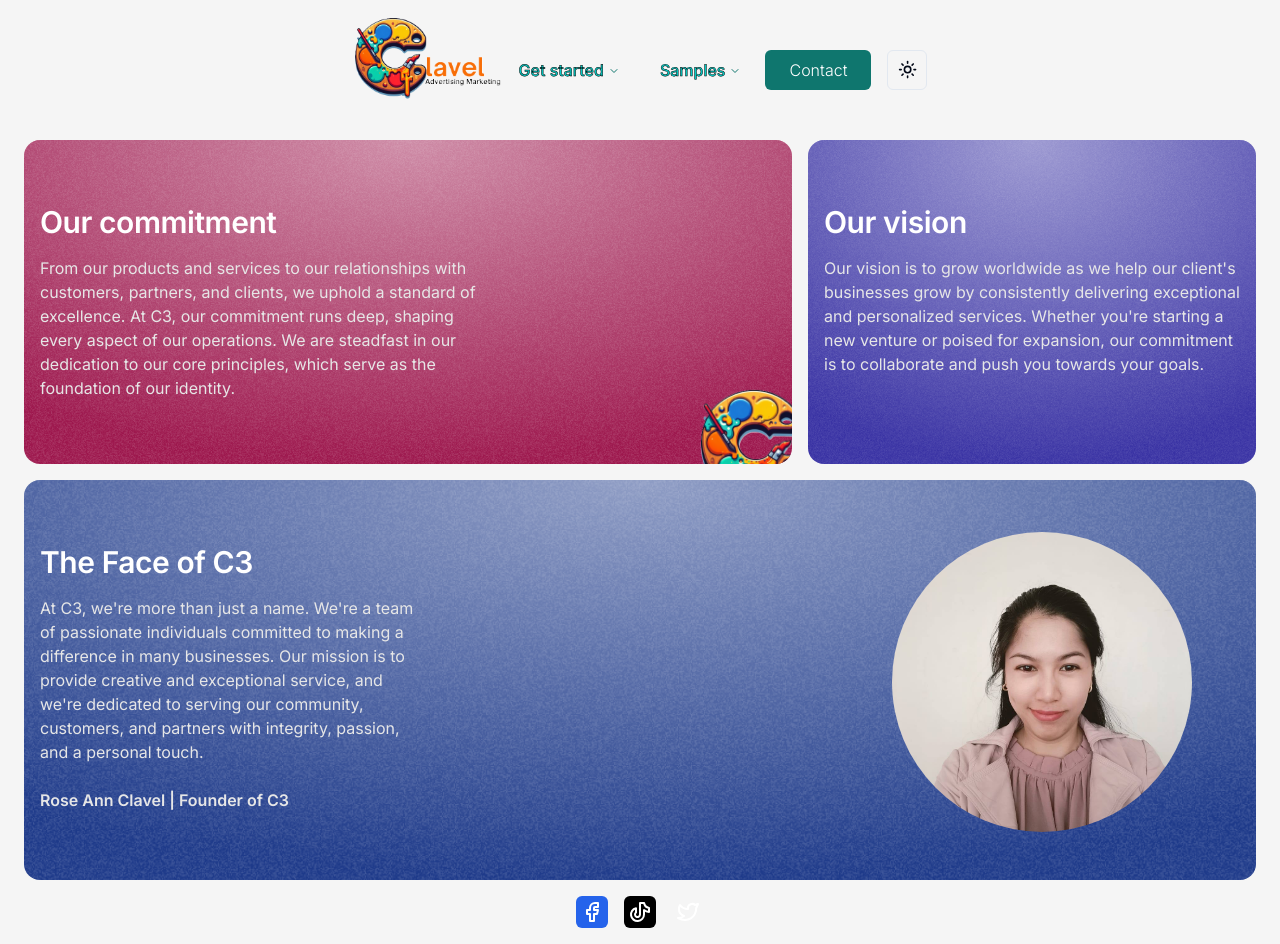
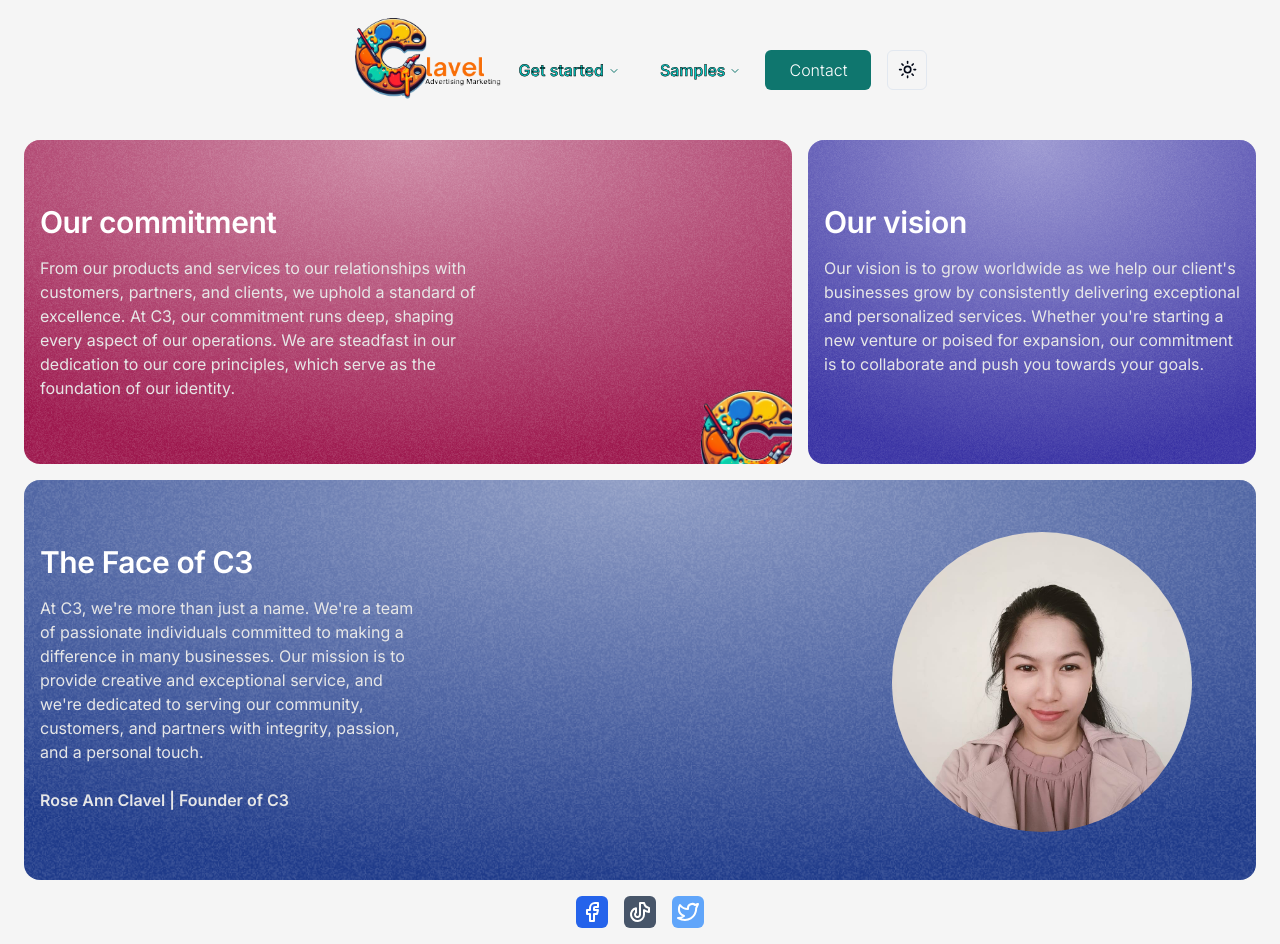
Before and after one commit to clavelian/ClavelAdvertisingMarketing, a Next.js app in the folder cad/: page /about in a window 1280 px wide. Built offline with nearby package versions, Linux system fonts and the light colour scheme.

Commit message:
footer.tsx -> deleted unused import icons, fixed: logo don't show colored backgrounds in light mode

```diff
--- a/cad/components/footer.tsx
+++ b/cad/components/footer.tsx
@@ -1,10 +1,5 @@
 import {
-  IconBrandLinkedin,
   IconBrandFacebook,
-  IconBrandX,
-  IconHome,
-  IconBrandInstagram,
-  IconMail,
   IconBrandTiktok,
   IconBrandTwitter,
 } from "@tabler/icons-react";
@@ -25,13 +20,13 @@ const Footer = () => {
         </Link>
 
         <Link href="#">
-          <div className="rounded-md dark:hover:bg-slate-600 bg-black dark:bg-transparent hover:-translate-y-2 dark:transition hover:scale-125  transition ease-in-out delay-150 w-[2rem] h-[2rem] justify-center items-center flex">
+          <div className="rounded-md dark:hover:bg-slate-600 dark:bg-transparent hover:-translate-y-2 dark:transition hover:scale-125  transition ease-in-out delay-150 w-[2rem] h-[2rem] justify-center items-center flex bg-slate-600">
             <IconBrandTiktok />
           </div>
         </Link>
 
         <Link href="#">
-          <div className="bg-transparent rounded-md dark:hover:bg-blue-400 bg-blue-400 dark:bg-transparent hover:-translate-y-2 dark:transition hover:scale-125  transition ease-in-out delay-150 w-[2rem] h-[2rem] justify-center items-center flex">
+          <div className="rounded-md dark:hover:bg-slate-600 dark:bg-transparent hover:-translate-y-2 dark:transition hover:scale-125  transition ease-in-out delay-150 w-[2rem] h-[2rem] justify-center items-center flex bg-blue-400">
             <IconBrandTwitter />
           </div>
         </Link>
```
